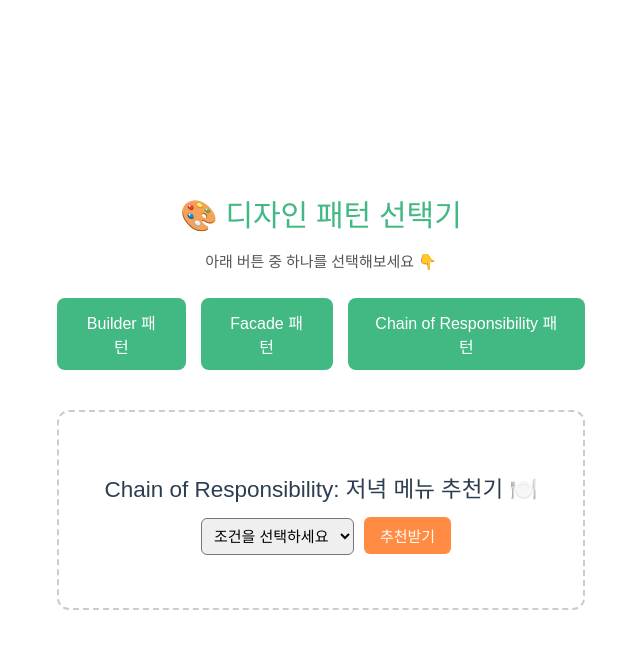
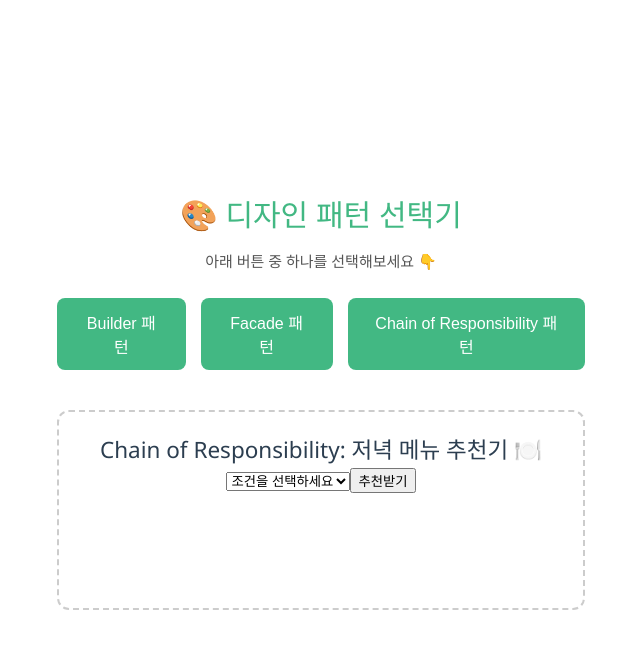
Before and after one commit to 202413059-cloud/design, a Vue app: page / in a window 1280 px wide. Both pictures are taken after a click on the button "Chain of Responsibility 패턴". Shown: the top 648 px of the page, without its empty margins (15-655 px from the left). Built offline with nearby package versions, Linux system fonts and the light colour scheme; the HTML template or start-up script is replaced by a standard one.

Commit message:
Refactor CoR.vue by removing comments and imports
Removed unnecessary comments and cleaned up imports in CoR.vue.

```diff
--- a/src/patterns/Chain_of_Responsibility/CoR.vue
+++ b/src/patterns/Chain_of_Responsibility/CoR.vue
@@ -1,15 +1,3 @@
-//저녁 메뉴 추천기 vue 파일
-// CoR.vue 맨 위 부분
-import { ref } from 'vue'
-import {
-  KoreanHandler,
-  SpicyHandler,
-  DietHandler,
-  DeliveryHandler,
-  DefaultHandler
-} from './CoR'
-
-
 <template>
   <div class="container">
     <h2>Chain of Responsibility: 저녁 메뉴 추천기 🍽️</h2>
@@ -39,7 +27,7 @@ import {
   DietHandler,
   DeliveryHandler,
   DefaultHandler
-} from './DinnerHandler'
+} from './CoR'
 
 const condition = ref('')
 const menu = ref('')
@@ -51,50 +39,11 @@ function getMenu() {
   const delivery = new DeliveryHandler()
   const def = new DefaultHandler()
 
-  // 체인 연결
   korean.setNext(spicy).setNext(diet).setNext(delivery).setNext(def)
-
-  // 요청 전달
   menu.value = korean.recommend(condition.value)
 }
 </script>
 
 <style scoped>
-.container {
-  text-align: center;
-  margin-top: 40px;
-  font-family: "Noto Sans KR", sans-serif;
-}
-
-select {
-  padding: 8px;
-  border-radius: 6px;
-  margin: 10px;
-  font-size: 15px;
-}
-
-button {
-  background-color: #ff8c42;
-  color: white;
-  border: none;
-  padding: 8px 16px;
-  border-radius: 6px;
-  cursor: pointer;
-  font-size: 15px;
-}
-
-button:hover {
-  background-color: #e77c36;
-}
-
-.menu-box {
-  background-color: #fafafa;
-  border-radius: 8px;
-  padding: 20px;
-  width: 80%;
-  margin: 20px auto;
-  font-size: 18px;
-  line-height: 1.6;
-  border: 1px solid #eee;
-}
+/* 생략 */
 </style>
```
